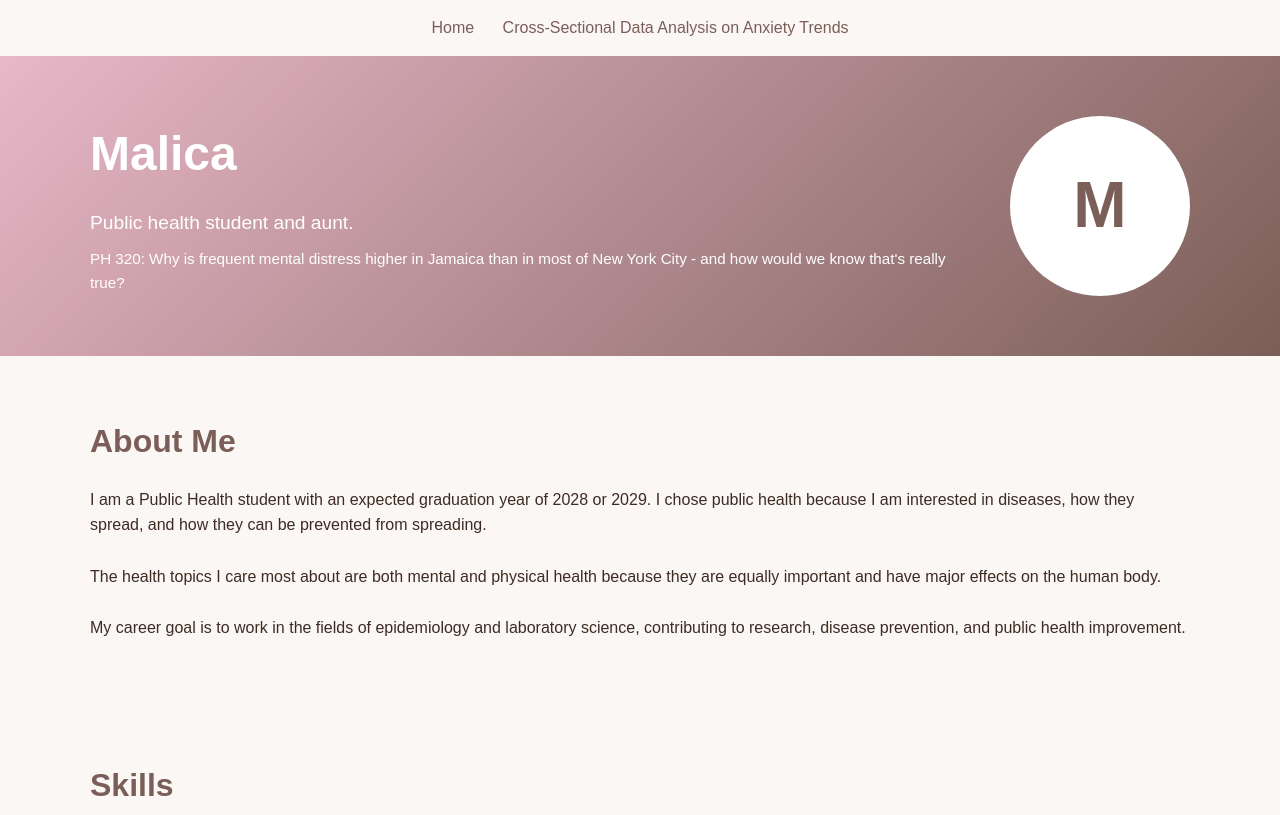
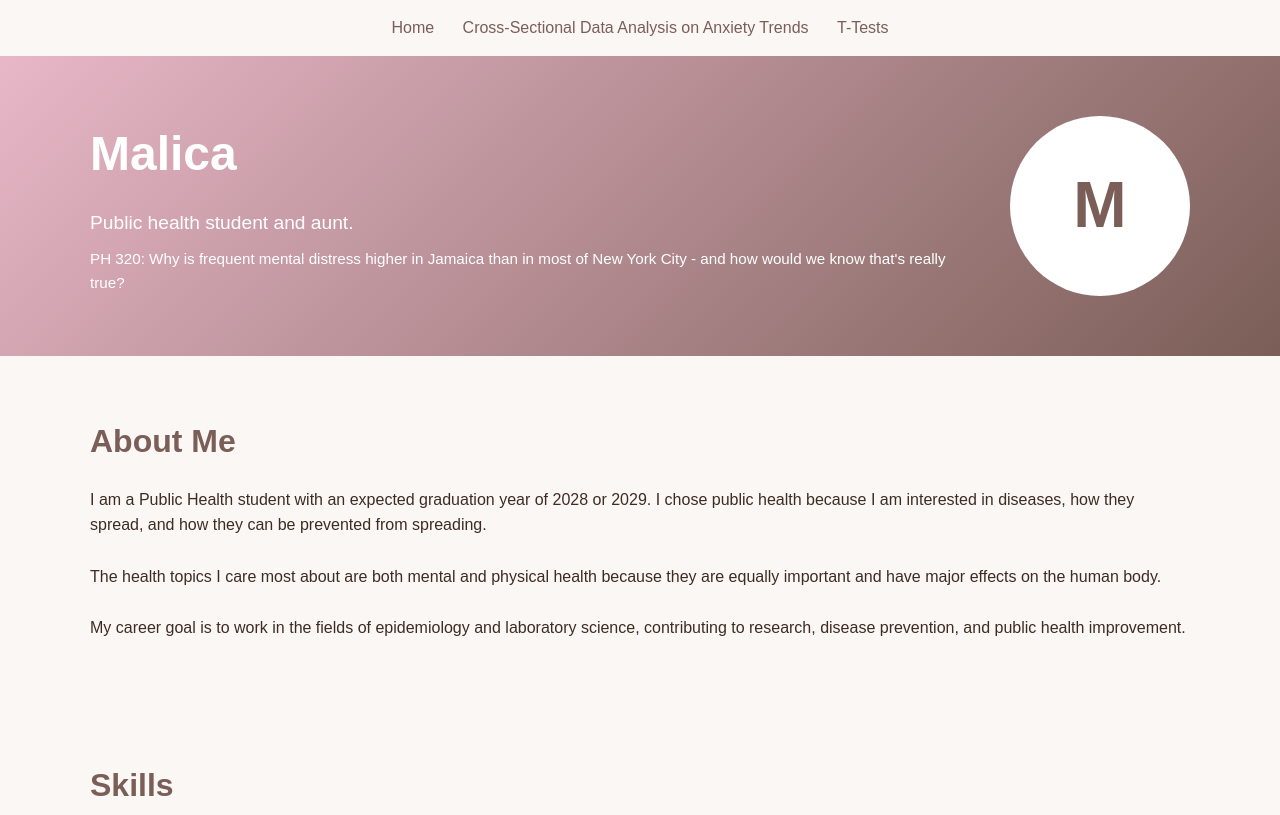
Before and after one commit to malicastepho-ops/portfolio, a plain HTML site: page index.html in a window 1280 px wide. Shown: the top 815 px of the page. Drawn offline with Linux system fonts and the light colour scheme.

Commit message:
Add link to T-Tests in the navigation menu

```diff
--- a/index.html
+++ b/index.html
@@ -180,6 +180,8 @@
 <nav class="top-nav">
     <a href="index.html">Home</a>
     <a href="cross-sectional.html">Cross-Sectional Data Analysis on Anxiety Trends</a>
+
+    <a href="ttest.html">T-Tests</a>
 </nav>
 
 <header>
```
